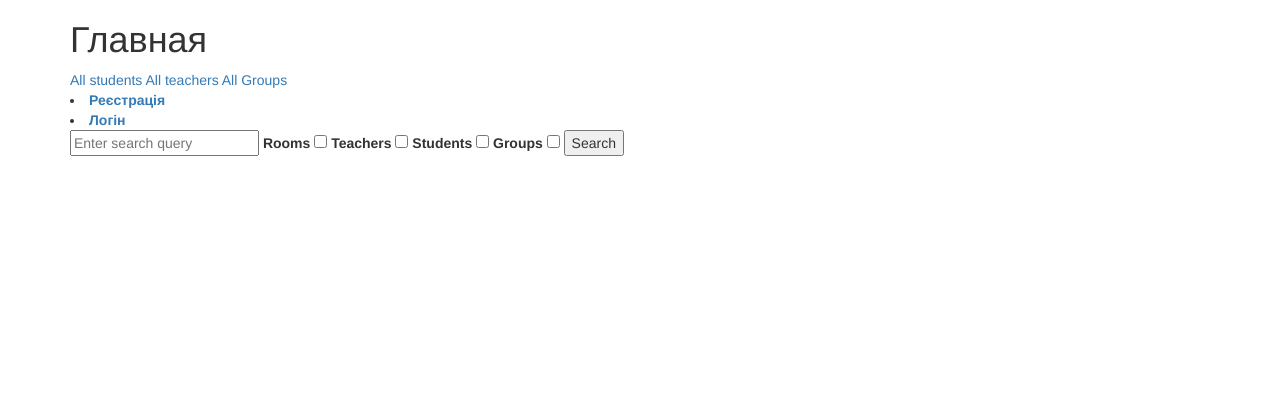
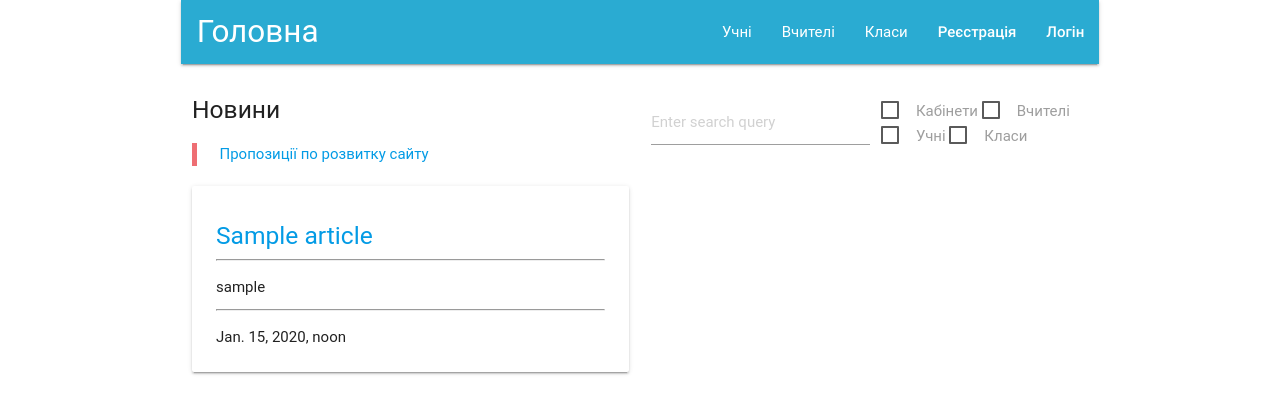
Before and after one commit to DevGuysPy/School, a Django app: page / in a window 1280 px wide. Shown: the top 414 px of the page. Run offline with Django 3.2, Linux system fonts and the light colour scheme; tables that the repository leaves empty hold one stand-in row (values such as "Sample post"); some libraries are stand-ins or nearby versions; some web fonts are replaced.

Commit message:
Added news and redesgn

```diff
--- a/School/models.py
+++ b/School/models.py
@@ -118,3 +118,12 @@ class Comments(models.Model):
 
     class Meta():
         db_table = 'comments'
+
+class Article(models.Model):
+    author = models.ForeignKey(User)
+    title = models.CharField(max_length=100)
+    text = models.TextField()
+    date = models.DateTimeField(auto_now_add=True)
+
+    class Meta():
+        db_table = 'articles'
--- a/School/urls.py
+++ b/School/urls.py
@@ -23,7 +23,7 @@ from .views import (index, teacher_detail, group_detail,
                     add_comment, room_detail, lesson_detail,
                     student_detail, lesson_detail_edit, student_detail_edit,
                     teacher_detail_edit, group_detail_edit, all_students, all_teachers, all_groups,
-                    registration)
+                    registration, new_article, article_detail,)
 
 
 urlpatterns = [
@@ -47,6 +47,8 @@ urlpatterns = [
     url(r'^registration/$', registration, name="registration"),
     url(r'^logout/$', 'django.contrib.auth.views.logout',
          {'next_page': '/'}, name='logout'),
+    url(r'^new_article/$', new_article, name='new_article'),
+    url(r'^articles/(?P<article_id>\d+)/$', article_detail, name='article_detail'),
     url(r'^', include('django.contrib.auth.urls')),
 
 ] + static(settings.MEDIA_URL, document_root=settings.MEDIA_ROOT)
--- a/School/views.py
+++ b/School/views.py
@@ -6,7 +6,7 @@ from django.core.exceptions import ObjectDoesNotExist
 from django.db.models import Avg
 
 from .models import (Teacher, Lesson, Room, Group, Comments,
-                     Discipline, Student, Mark)
+                     Discipline, Student, Mark, Article)
 from .forms import TeacherForm, LessonForm, StudentForm, MarkForm, GroupForm
 
 from django.contrib.auth.models import User
@@ -62,6 +62,7 @@ def search_groups(name):
 
 
 def index(request):
+    # Article.objects.all().delete()
     rooms = []
     teachers = []
     groups = []
@@ -105,12 +106,11 @@ def index(request):
             groups = search_groups(query)
 
     ctx = {
+        'articles': reversed(Article.objects.all()),
         'rooms': rooms,
         'teachers': teachers,
         'groups': groups,
         'students': students,
-
-
     }
     return render(request, 'index.html', ctx)
 
@@ -309,3 +309,18 @@ def registration(request):
         return redirect('/login/')
 
     return render(request, 'registration/registration.html')
+
+def new_article(request):
+    if request.method == "POST":
+        new_article_title = request.POST['title']
+        new_article_text = request.POST['text']
+        article = Article.objects.create(title=new_article_title, text=new_article_text, author=request.user)
+        return redirect('article_detail', article_id=article.id)
+    return render(request, 'new_article.html')
+
+def article_detail(request, article_id=1):
+    ctx = {
+        'article': Article.objects.get(id=article_id),
+    }
+
+    return render(request, 'article.html', ctx)
--- a/static/css/style.css
+++ b/static/css/style.css
@@ -180,3 +180,22 @@ label {
     background-position: center;
 
 }
+.nav_main_pad{
+    padding-left: 16px !important;
+}
+.margin_for_check{
+    margin-top: 8px;
+}
+.nav_bg{
+    background-color: #2aabd2;
+}
+.margin_output{
+    margin-top: 61px;
+    margin-left: 0px !important;
+}
+.marg_top_search{
+    margin-top: 15px !important;
+}
+.art_disp{
+    display: -webkit-inline-box;
+}
--- a/templates/index.html
+++ b/templates/index.html
@@ -1,53 +1,91 @@
 <!DOCTYPE html>
 <html>
 <head>
-    <link rel="stylesheet" type="text/css" href="static/css/bootstrap.css">
+    <title>Головна</title>
+{#    <link rel="stylesheet" type="text/css" href="static/css/bootstrap.css">#}
+    <link rel="stylesheet" href="https://cdnjs.cloudflare.com/ajax/libs/materialize/0.97.0/css/materialize.min.css">
+    <script src="https://cdnjs.cloudflare.com/ajax/libs/materialize/0.97.0/js/materialize.min.js"></script>
+    <meta name="viewport" content="width=device-width, initial-scale=1.0"/>
+    <link rel="stylesheet" href="/static/css/style.css">
 </head>
 
 <div class="container">
-
-<h1>Главная</h1>
-    <a href="{% url 'all_student' %}"  >All students</a>
-    <a href="{% url 'all_teachers' %}">All teachers</a>
-    <a href="{% url 'all_groups' %}">All Groups</a>
-
+    <div class="row">
+        <nav class="nav_bg">
+            <div class="nav-wrapper">
+              <a href="{% url 'index' %}" class="brand-logo nav_main_pad">Головна</a>
+              <ul id="nav-mobile" class="right hide-on-med-and-down">
+                <li><a href="{% url 'all_student' %}">Учні</a></li>
+                <li><a href="{% url 'all_teachers' %}">Вчителі</a></li>
+                <li><a href="{% url 'all_groups' %}">Класи</a></li>
                 {% if user.is_authenticated %}
                     <li><a href="/logout/"><strong>Вийти</strong></a></li>
                 {% else %}
                     <li><a href="/registration/"><strong>Реєстрація</strong></a></li>
                     <li><a href="/login/"><strong>Логін</strong></a></li>
                 {% endif %}
+              </ul>
+            </div>
+        </nav>
+    </div>
+    <div class="row">
         <form method="POST">
             {% csrf_token %}
-    <input type="text" name="query" placeholder="Enter search query">
+            <div class="col s6">
+                <h5>Новини</h5><blockquote><a href="{% url 'new_article' %}">Пропозиції по розвитку сайту</a></blockquote>
+                {% for article in articles %}
+                    <div class="card-panel">
+                        <div id="{{ article.id }}">
+                            <h5><a href='articles/{{article.id}}/'>{{ article.title }}</a></h5>
+                            <hr>
+                            <p>{{ article.author }}</p>
+                            <hr>
+                            <p class="text-right">{{ article.date }}</p>
+                        </div>
+                    </div>
+                {% endfor %}
+            </div>
+            <div class="col s6 marg_top_search">
+                <input class="col s6" type="text" name="query" placeholder="Enter search query">
+                <div class="col s6">
+                    <input id="rooms" type="checkbox" name="rooms">
+                    <label for="rooms">Кабінети</label>
 
-    <label for="rooms">Rooms</label>
-    <input id="rooms" type="checkbox" name="rooms">
+                    <input id="teachers" type="checkbox" name="teachers">
+                    <label for="teachers">Вчителі</label>
 
-    <label for="teachers">Teachers</label>
-    <input id="teachers" type="checkbox" name="teachers">
+                    <input id="students" type="checkbox" name="students">
+                    <label for="students">Учні</label>
 
-    <label for="students">Students</label>
-    <input id="students" type="checkbox" name="students">
-
-    <label for="groups">Groups</label>
                     <input id="groups" type="checkbox" name="groups">
-
-    <input type="submit" value="Search">
-</form>
-
+                    <label for="groups">Класи</label>
+{#                    <input type="submit" value="Search">#}
+                </div>
+                <div class="row margin_output">
                     {% for room in rooms %}
-        <a href="rooms/{{ room.id }}/">Room:{{ room.number }}</a><br>
+                        <div class="card-panel">
+                            <a href="rooms/{{ room.id }}/">Кабінет:{{ room.number }}</a>
+                        </div>
                     {% endfor %}
                     {% for teacher in teachers %}
-        <a href='teacher/{{teacher.id}}/'>{{ teacher.surname}} {{ teacher.name}}</a><br>
+                        <div class="card-panel">
+                            <a href='teacher/{{teacher.id}}/'>{{ teacher.surname}} {{ teacher.name}}</a>
+                        </div>
                     {% endfor %}
                     {% for group in groups %}
-        <a href='group/{{group.id}}/'>{{ group.name }}</a><br>
+                        <div class="card-panel">
+                            <a href='group/{{group.id}}/'>{{ group.name }}</a>
+                        </div>
                     {%endfor%}
                     {% for student in students %}
-        <a href='student/{{student.id}}/'>{{ student.surname }} {{ student.name }}</a><br>
+                        <div class="card-panel">
+                            <a href='student/{{student.id}}/'>{{ student.surname }} {{ student.name }}</a>
+                        </div>
                     {%endfor%}
+                </div>
+            </div>
+        </form>
+    </div>
 </div>
 </body>
 </html>
```
Also changed, not shown: templates/article.html (added, +46 -0 lines), templates/new_article.html (added, +50 -0 lines). Lines whose indentation alone changed are shown as unchanged.
